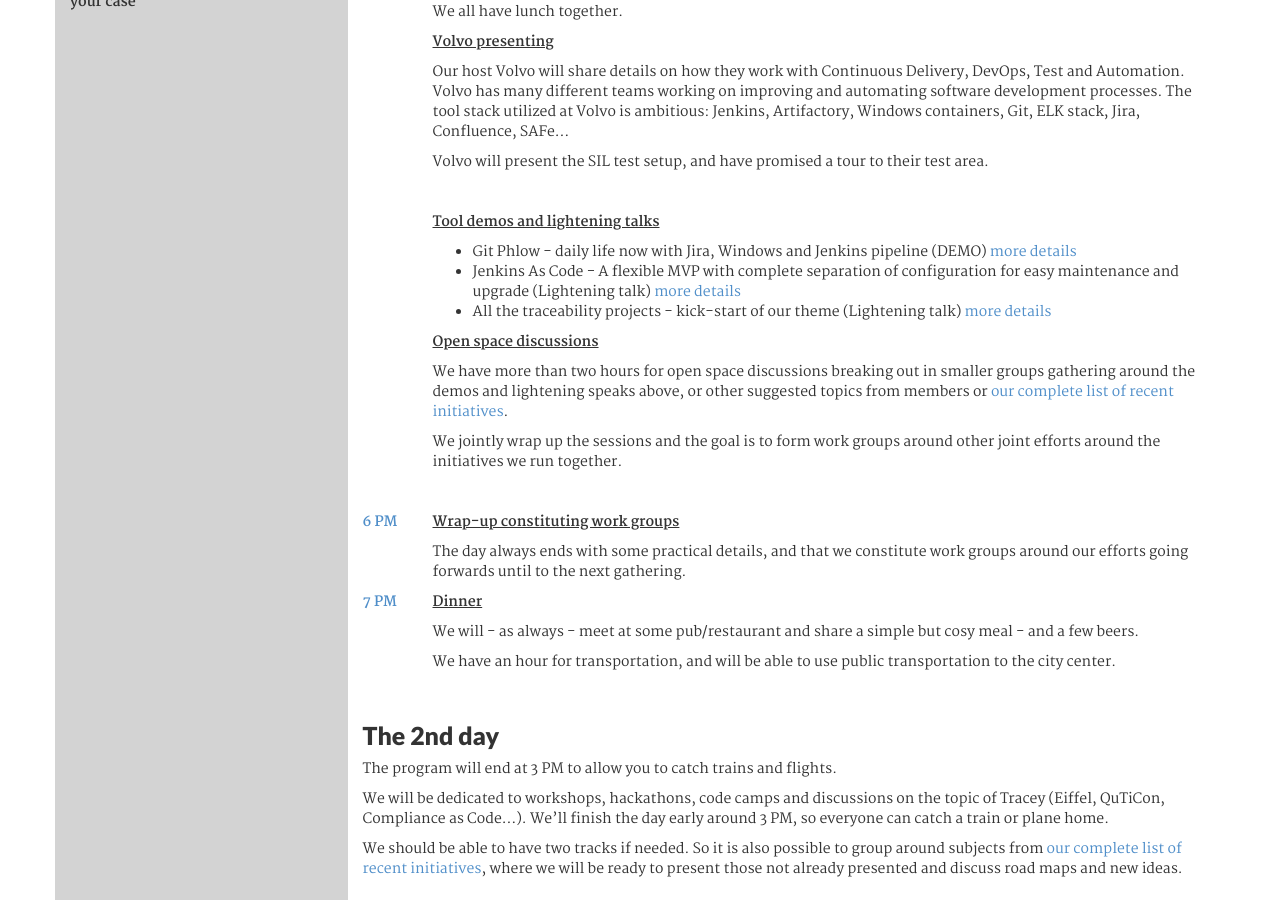
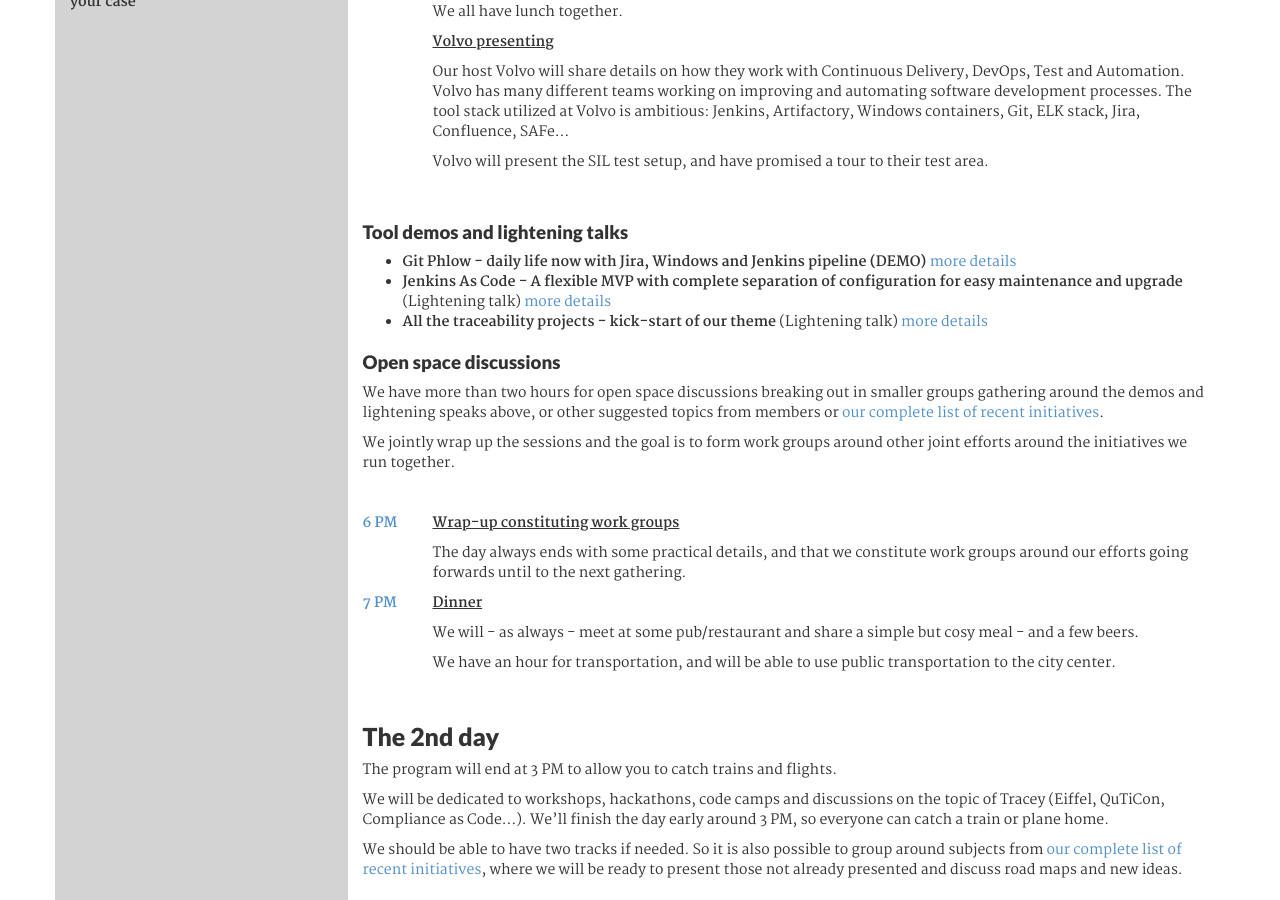
Before and after one commit to Praqma/web-alliance, a Jekyll site: the page built from _pages/gatherings.md, in a window 1280 px wide and 900 px high, scrolled down 715 px. Built offline with Jekyll 4.4.1, drawn with Linux system fonts in a browser that asks for light colours.

Commit message:
close #55 fix the comment

```diff
--- a/_pages/gatherings.md
+++ b/_pages/gatherings.md
@@ -24,14 +24,14 @@
 A G E N D A
 For formatting agenda, there are simply three classes that can be added behind each text paragraph:
 
-{ .agenda-time }
+{: .agenda-time }
   left columnn; blue and bold.
   The column is exactly 70px wide so in a case anything else than time is prefered it has to be updated in includes/agenda.sass
 
-{ .agenda-name }
+{: .agenda-name }
   right column; bold and underlined
 
-{ .right }
+{: .right }
   right column; simple paragraph text, each entry creates a new paragraph
 
 {% endcomment %}
@@ -73,21 +73,18 @@
 
 <br>
 
-Tool demos and lightening talks
-{: .agenda-name }
-* Git Phlow - daily life now with Jira, Windows and Jenkins pipeline (DEMO) [more details]({{site.url}}/initiatives/#gitphlow){: target="\_blank"}
-* Jenkins As Code - A flexible MVP with complete separation of configuration for easy maintenance and upgrade (Lightening talk) [more details]({{site.url}}/initiatives/#jac){: target="\_blank"}
-* All the traceability projects - kick-start of our theme (Lightening talk) [more details]({{site.url}}/initiatives/#traceability){: target="\_blank"}
-{: .right }
+### Tool demos and lightening talks
+
+* **Git Phlow - daily life now with Jira, Windows and Jenkins pipeline (DEMO)** [more details]({{site.url}}/initiatives/#gitphlow){: target="\_blank"}
+* **Jenkins As Code - A flexible MVP with complete separation of configuration for easy maintenance and upgrade** (Lightening talk) [more details]({{site.url}}/initiatives/#jac){: target="\_blank"}
+* **All the traceability projects - kick-start of our theme** (Lightening talk) [more details]({{site.url}}/initiatives/#traceability){: target="\_blank"}
 
 
-Open space discussions
-{: .agenda-name }
+### Open space discussions
+
 We have more than two hours for open space discussions breaking out in smaller groups gathering around the demos and lightening speaks above, or other suggested topics from members or  [our complete list of recent initiatives]({{site.url}}/initiatives/){: target="\_blank"}.
-{: .right }
 
 We jointly wrap up the sessions and the goal is to form work groups around other joint efforts around the initiatives we run together.
-{: .right }
 
 <br>
 
```
